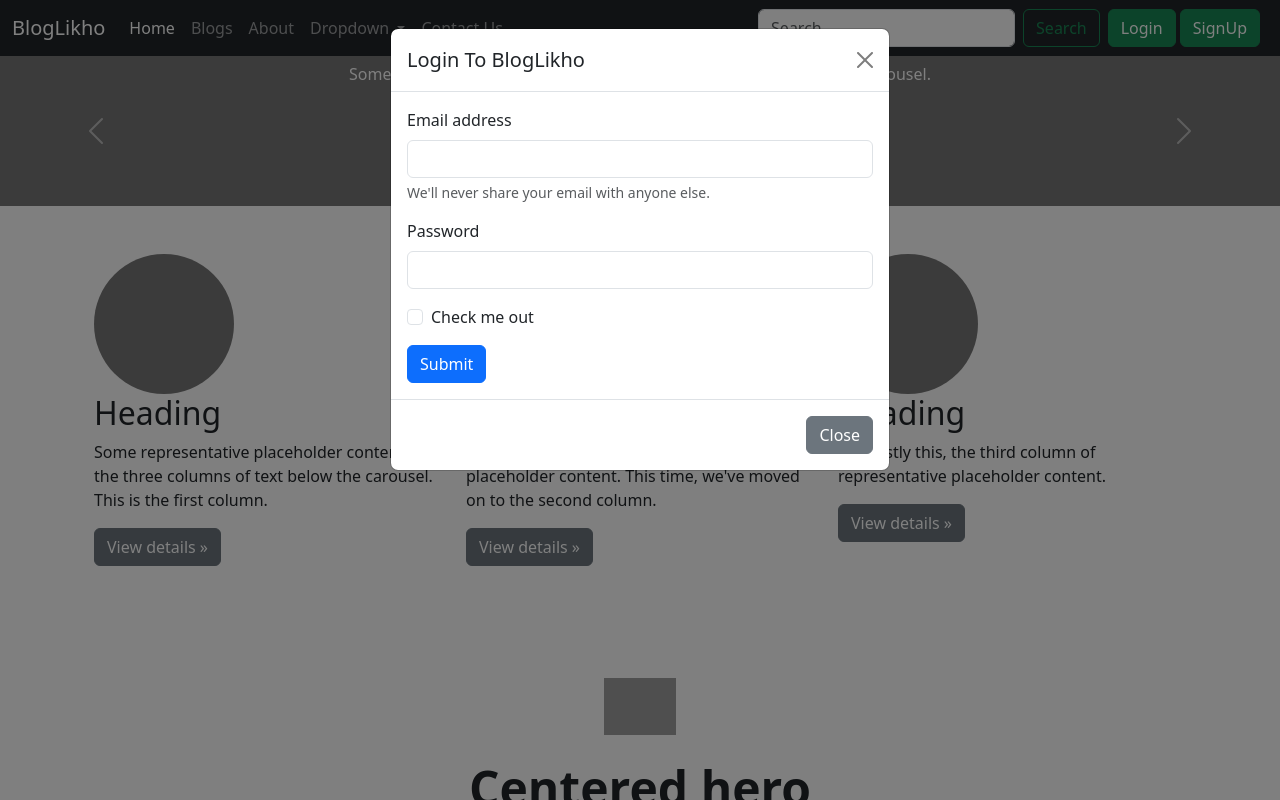
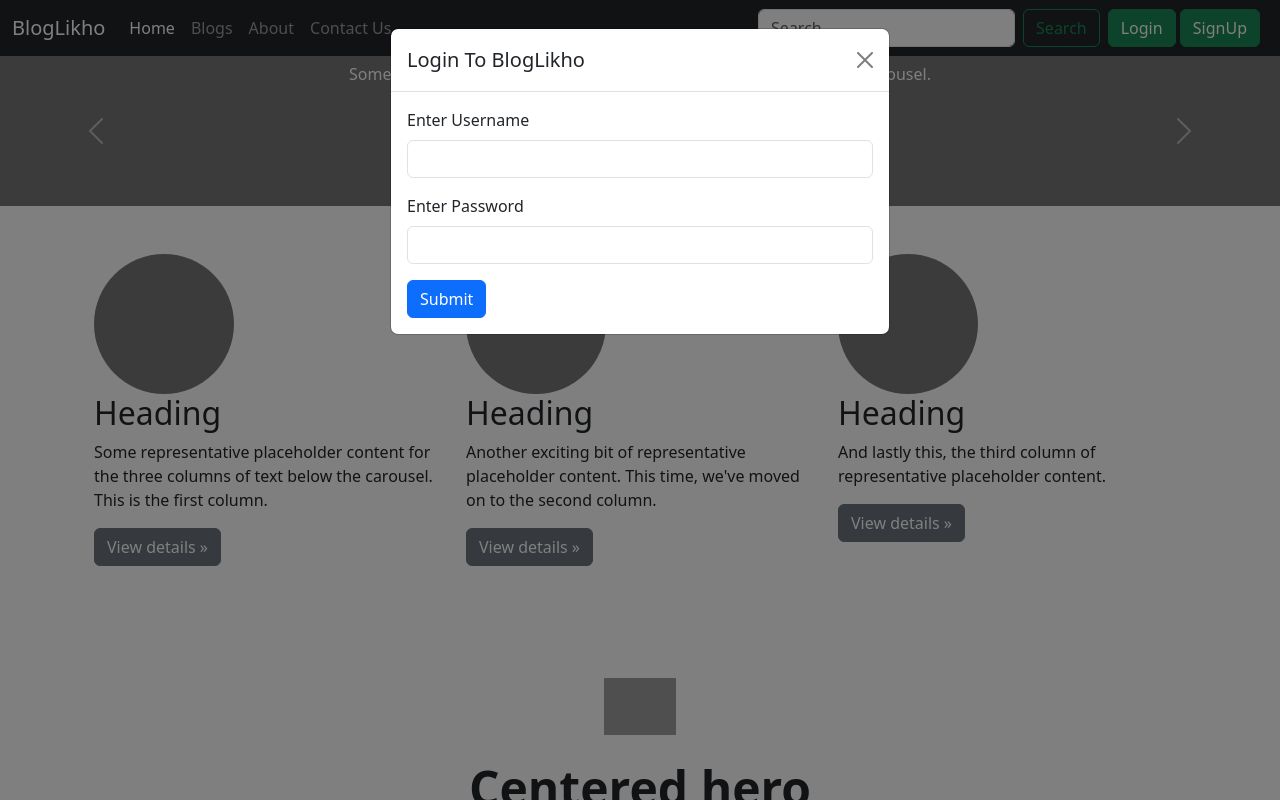
Before and after one commit to Palash-Vishnani/BlogLikho, a Django app: page / in a window 1280 px wide, after a click on "Login". Run offline with Django 3.2, Linux system fonts and the light colour scheme; some libraries are stand-ins or nearby versions; grey boxes are pictures that could not be loaded.

Commit message:
user authentication completed

```diff
--- a/blog/urls.py
+++ b/blog/urls.py
@@ -6,4 +6,7 @@ from django.urls import path
 urlpatterns=[
     path('',views.index,name='bloghome'),
     path('blogpost/<int:blogid>',views.blogpost,name="blogpost"),
+    path("signup",views.handleSignup,name="signup"),
+    path("login",views.handleLogin,name="login"),
+    path("logout",views.handleLogout,name="logout")
 ]
--- a/home/templates/home/basic.html
+++ b/home/templates/home/basic.html
@@ -41,6 +41,7 @@
 </head>
 
 <body>
+{% load static %}
     <nav class="navbar navbar-expand-lg navbar-dark bg-dark">
         <div class="container-fluid">
             <a class="navbar-brand" href="/">BlogLikho</a>
@@ -60,20 +61,6 @@
                     <li class="nav-item">
                         <a class="nav-link {% block activeabout %}{% endblock %}" href="/About">About</a>
                     </li>
-                    <li class="nav-item dropdown">
-                        <a class="nav-link dropdown-toggle" href="#" id="navbarDropdown" role="button"
-                            data-bs-toggle="dropdown" aria-expanded="false">
-                            Dropdown
-                        </a>
-                        <ul class="dropdown-menu" aria-labelledby="navbarDropdown">
-                            <li><a class="dropdown-item" href="editor.html">Write a Blog</a></li>
-                            <li><a class="dropdown-item" href="#">Another action</a></li>
-                            <li>
-                                <hr class="dropdown-divider">
-                            </li>
-                            <li><a class="dropdown-item" href="#">Something else here</a></li>
-                        </ul>
-                    </li>
                     <li class="nav-item">
                         <a class="nav-link {% block activecontact %}{% endblock %}" href="/ContactUs">Contact Us</a>
                     </li>
@@ -83,14 +70,31 @@
                     <button class="btn btn-outline-success" type="submit">Search</button>
                 </form>
                 <div class="mx-2">
+                {% if user.is_authenticated %}
+                    <li class="nav-item dropdown">
+                        <a class="nav-link dropdown-toggle" style="padding:0px!important; display:unset!important; color: white;" href="#" id="navbarDropdown" role="button"
+                            data-bs-toggle="dropdown" aria-expanded="false">
+                            Hello {{request.user}}
+                        </a>
+                        <ul class="dropdown-menu" aria-labelledby="navbarDropdown" style="margin-top: 1.125rem; margin-left: -50px;">
+                            <li><a class="dropdown-item" href="editor.html">Write a Blog</a></li>
+                            <li><a class="dropdown-item" href="#">Refer Sample Blog</a></li>
+                            <li>
+                                <hr class="dropdown-divider">
+                            </li>
+                            <li><a class="dropdown-item" href="/logout">Logout</a></li>
+                        </ul>
+                    </li>
+                {% else %}
                     <button class="btn btn-success" data-bs-toggle="modal" data-bs-target="#LoginModal">Login</button>
                     <button class="btn btn-success" data-bs-toggle="modal" data-bs-target="#SignUpModal">SignUp</button>
+                {% endif %}
                 </div>
             </div>
         </div>
     </nav>
     {% for message in messages %}
-    <div class="alert alert-{{message.tags}} alert-dismissible fade show" role="alert">
+    <div class="alert alert-{{message.tags}} alert-dismissible fade show" style="margin-bottom:0px;" role="alert">
   <strong>Message!</strong> {{message}}
   <button type="button" class="btn-close" data-bs-dismiss="alert" aria-label="Close"></button>
 </div>
@@ -105,27 +109,17 @@
                     <button type="button" class="btn-close" data-bs-dismiss="modal" aria-label="Close"></button>
                 </div>
                 <div class="modal-body">
-                    <form>
+                    <form action="/login" method="POST">{% csrf_token %}
                         <div class="mb-3">
-                            <label for="exampleInputEmail1" class="form-label">Email address</label>
-                            <input type="email" class="form-control" id="exampleInputEmail1"
-                                aria-describedby="emailHelp">
-                            <div id="emailHelp" class="form-text">We'll never share your email with anyone else.</div>
+                            <label for="name" class="form-label">Enter Username</label>
+                            <input type="text" class="form-control" id="name" name="name">
                         </div>
                         <div class="mb-3">
-                            <label for="exampleInputPassword1" class="form-label">Password</label>
-                            <input type="password" class="form-control" id="exampleInputPassword1">
-                        </div>
-                        <div class="mb-3 form-check">
-                            <input type="checkbox" class="form-check-input" id="exampleCheck1">
-                            <label class="form-check-label" for="exampleCheck1">Check me out</label>
+                            <label for="password" class="form-label">Enter Password</label>
+                            <input type="password" class="form-control" id="password" name="password">
                         </div>
                         <button type="submit" class="btn btn-primary">Submit</button>
                     </form>
-                </div>
-                <div class="modal-footer">
-                    <button type="button" class="btn btn-secondary" data-bs-dismiss="modal">Close</button>
-
                 </div>
             </div>
         </div>
@@ -141,35 +135,35 @@
                     <button type="button" class="btn-close" data-bs-dismiss="modal" aria-label="Close"></button>
                 </div>
                 <div class="modal-body">
-                    <form>
+                    <form action="/signup" method="POST">{% csrf_token %}
                         <div class="mb-3">
-                            <label for="exampleInputFullName" class="form-label">Enter Your Full name</label>
-                            <input type="text" class="form-control" id="exampleInputFullName">
+                            <label for="username" class="form-label">Enter Username</label>
+                            <input type="text" class="form-control" id="username" name="username" required>
                         </div>
                         <div class="mb-3">
-                            <label for="exampleInputEmail1" class="form-label">Email address</label>
-                            <input type="email" class="form-control" id="exampleInputEmail1"
-                                aria-describedby="emailHelp">
+                            <label for="fname" class="form-label">Enter Your First name</label>
+                            <input type="text" class="form-control" id="fname" name="fname" required>
+                        </div>
+                        <div class="mb-3">
+                            <label for="lname" class="form-label">Enter Your Last name</label>
+                            <input type="text" class="form-control" id="lname" name="lname" required>
+                        </div>
+                        <div class="mb-3">
+                            <label for="email" class="form-label">Enter Email address</label>
+                            <input type="email" class="form-control" id="email" name="email"
+                                aria-describedby="emailHelp" required>
                             <div id="emailHelp" class="form-text">We'll never share your email with anyone else.</div>
                         </div>
                         <div class="mb-3">
-                            <label for="exampleInputPassword1" class="form-label">Password</label>
-                            <input type="password" class="form-control" id="exampleInputPassword1">
+                            <label for="pass1" class="form-label">Enter Password</label>
+                            <input type="password" class="form-control" id="pass1" name="pass1" required>
                         </div>
                         <div class="mb-3">
-                            <label for="exampleInputconfirm" class="form-label">Confirm Password</label>
-                            <input type="text" class="form-control" id="exampleInputconfirm">
-                        </div>
-                        <div class="mb-3 form-check">
-                            <input type="checkbox" class="form-check-input" id="exampleCheck1">
-                            <label class="form-check-label" for="exampleCheck1">Check me out</label>
+                            <label for="pass2" class="form-label">Confirm Password</label>
+                            <input type="password" class="form-control" id="pass2" name="pass2" required>
                         </div>
                         <button type="submit" class="btn btn-primary">Create Account</button>
                     </form>
-                </div>
-                <div class="modal-footer">
-                    <button type="button" class="btn btn-secondary" data-bs-dismiss="modal">Close</button>
-                    <button type="button" class="btn btn-primary">Save changes</button>
                 </div>
             </div>
         </div>
--- a/home/urls.py
+++ b/home/urls.py
@@ -7,4 +7,7 @@ urlpatterns = [
     path("",views.index,name="homepage"),
     path("About",views.about,name="about"),
     path("ContactUs",views.contact,name="contact"),
+    path("signup",views.handleSignup,name="signup"),
+    path("login",views.handleLogin,name="login"),
+    path("logout",views.handleLogout,name="logout")
 ]
--- a/home/views.py
+++ b/home/views.py
@@ -1,7 +1,9 @@
 from django.http.response import HttpResponse
-from django.shortcuts import render
+from django.shortcuts import redirect, render
 from django.contrib import messages
 from home.models import Contact
+from django.contrib.auth.models import User
+from django.contrib.auth import authenticate,login,logout
 
 # Create your views here.
 def index(request):
@@ -27,3 +29,53 @@ def contact(request):
             contact_message.save()
             messages.success(request,"Thanks for your query or feedback.")
     return render(request,"home/ContactUs.html")
+
+def handleSignup(request):
+    if request.method=="POST":
+        username=request.POST.get("username")
+        fname=request.POST.get("fname")
+        lname=request.POST.get("lname")
+        email=request.POST.get("email")
+        pass1=request.POST.get("pass1")
+        pass2=request.POST.get("pass2")
+        if pass1!=pass2:
+            messages.warning(request, "Ooops..Passwords do not match. Please try again.")
+            return redirect("/")
+        elif len(username) > 20:
+            messages.warning(request, "Signup failed..Enter a short and precise username.")
+            return redirect("/")
+        elif not username.isalnum():
+            messages.warning(request, "Ooops..Username should contain letters and numbers. Please try again.")
+            return redirect("/")
+        elif not fname.isalpha() or not lname.isalpha():
+            messages.warning(request, "Signup failed..First name and last name should only contain letters. Try again.")
+            return redirect("/")
+        else:
+            myuser = User.objects.create_user(username, email, pass1)
+            myuser.first_name = fname
+            myuser.last_name = lname
+            myuser.save()
+            messages.success(request, "Your Account is Created Successfully.")
+            return redirect("/blogs")
+    else:
+        return HttpResponse("Error 404 - Page Not Found.")
+
+def handleLogin(request):
+    if request.method=="POST":
+        username2=request.POST.get("name")
+        password=request.POST.get("password")
+        user = authenticate(username=username2, password=password)
+        if user is not None:
+            login(request, user)
+            messages.success(request, f"Hello {user} you are successfully logged in.")
+            return redirect("/blogs")
+        else:
+            messages.warning(request, "Please enter valid username, email address and password.")
+            return redirect("/")
+    else:
+        return HttpResponse("Error 404 - Page not found.")
+
+def handleLogout(request):
+    logout(request)
+    messages.success(request, "You have successfully logged out.")
+    return redirect("/")
```
Also changed, not shown: blog/templates/blog/basic.html (+43 -49 lines), blog/views.py (+54 -1 lines), db.sqlite3.
